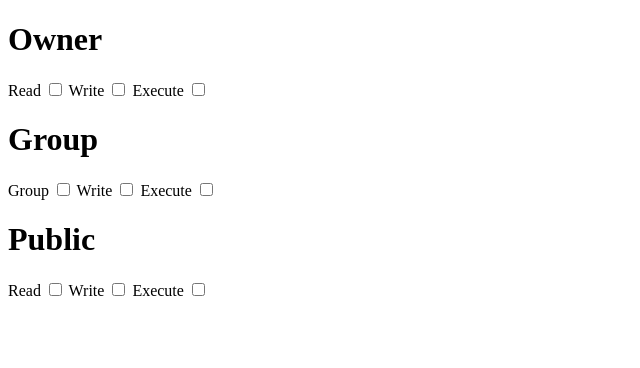
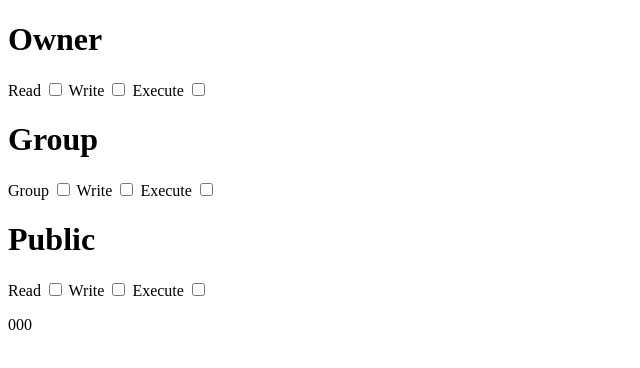
Before and after one commit to SacleuxBenoit/chmod-calculator, a plain HTML site: page index.html in a window 1280 px wide. Shown: the full height of the page, 0-640 px from the left. Drawn offline with Linux system fonts and the light colour scheme.

Commit message:
update the result in :arrow_right: index.html

```diff
--- a/index.html
+++ b/index.html
@@ -47,7 +47,7 @@
     </div>
 
     <div class="result">
-        <p id="result"></p>
+        <p id="result">000</p>
     </div>
 <script src="./script.js"></script>
 </body>
```
